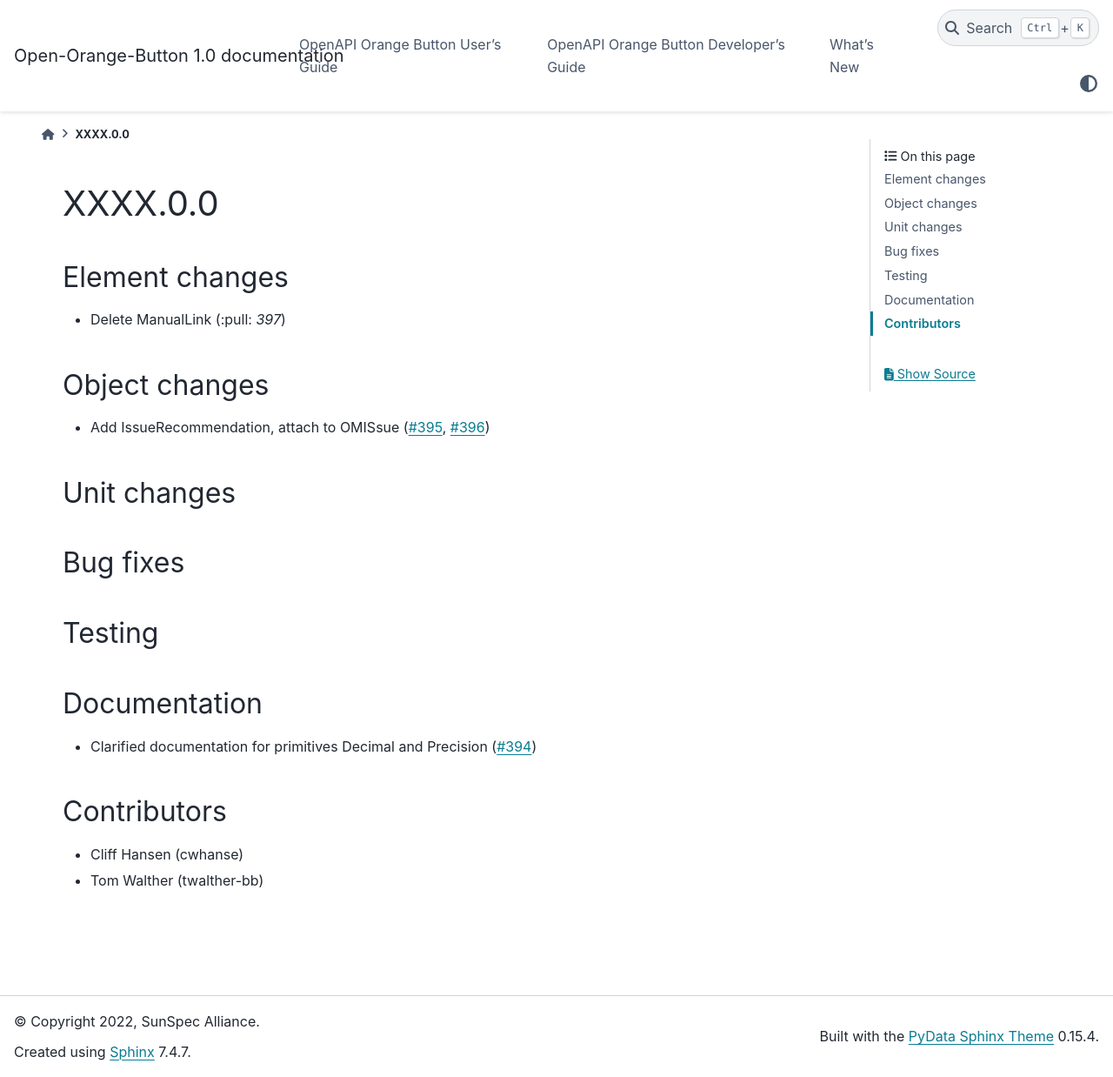
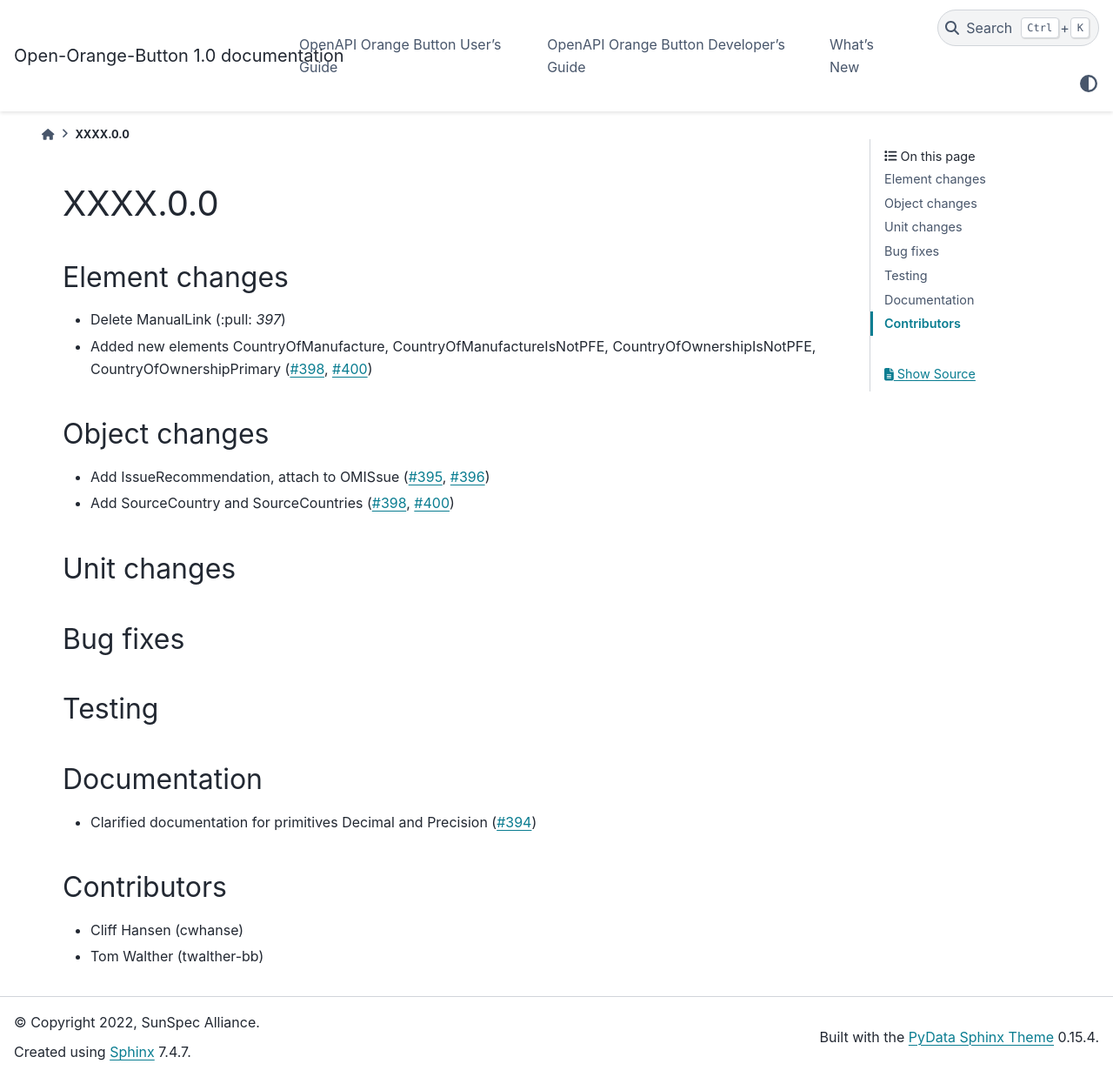
Before and after one commit to Open-Orange-Button/Orange-Button-Taxonomy, a Sphinx documentation site: the page built from docs/sphinx/source/whatsnew/whatsnew_dev.rst, in a window 1280 px wide and 1238 px high. Shown: the whole window at 87% size. Built offline with Sphinx 7.4.7 and the PyData theme 0.15.4, drawn with Linux system fonts in a browser that asks for light colours.

Commit message:
Updated what's new

```diff
--- a/docs/sphinx/source/whatsnew/whatsnew_dev.rst
+++ b/docs/sphinx/source/whatsnew/whatsnew_dev.rst
@@ -7,10 +7,12 @@
 Element changes
 ~~~~~~~~~~~~~~~
 * Delete ManualLink (:pull: `397`)
+* Added new elements CountryOfManufacture, CountryOfManufactureIsNotPFE, CountryOfOwnershipIsNotPFE, CountryOfOwnershipPrimary (:issue:`398`, :pull:`400`)
 
 Object changes
 ~~~~~~~~~~~~~~
 * Add IssueRecommendation, attach to OMISsue (:issue:`395`, :pull:`396`)
+* Add SourceCountry and SourceCountries (:issue:`398`, :pull:`400`)
 Unit changes
 ~~~~~~~~~~~~
 
```
